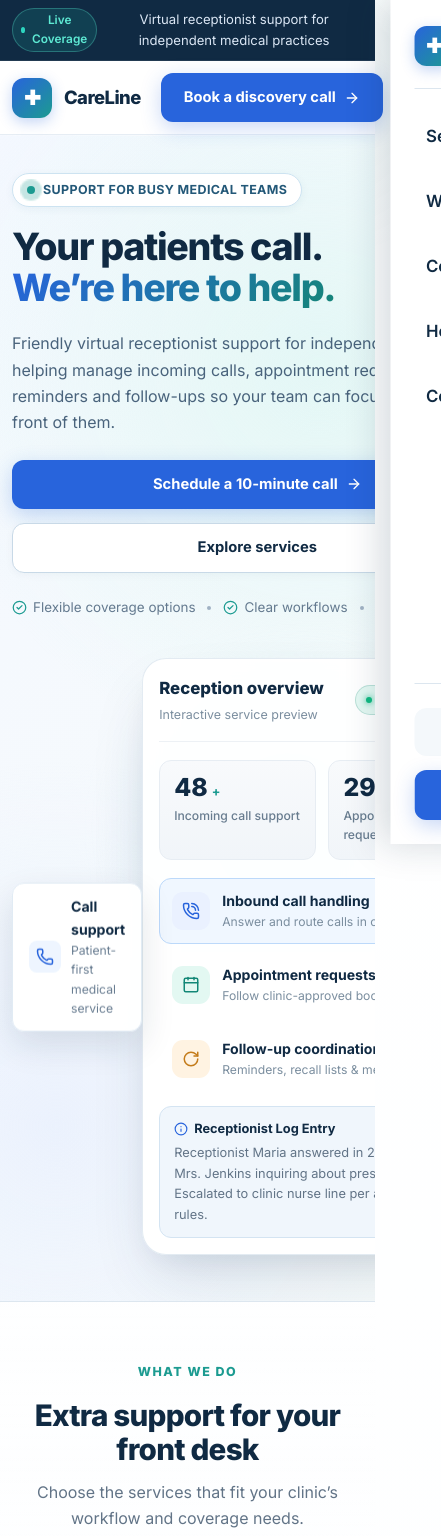
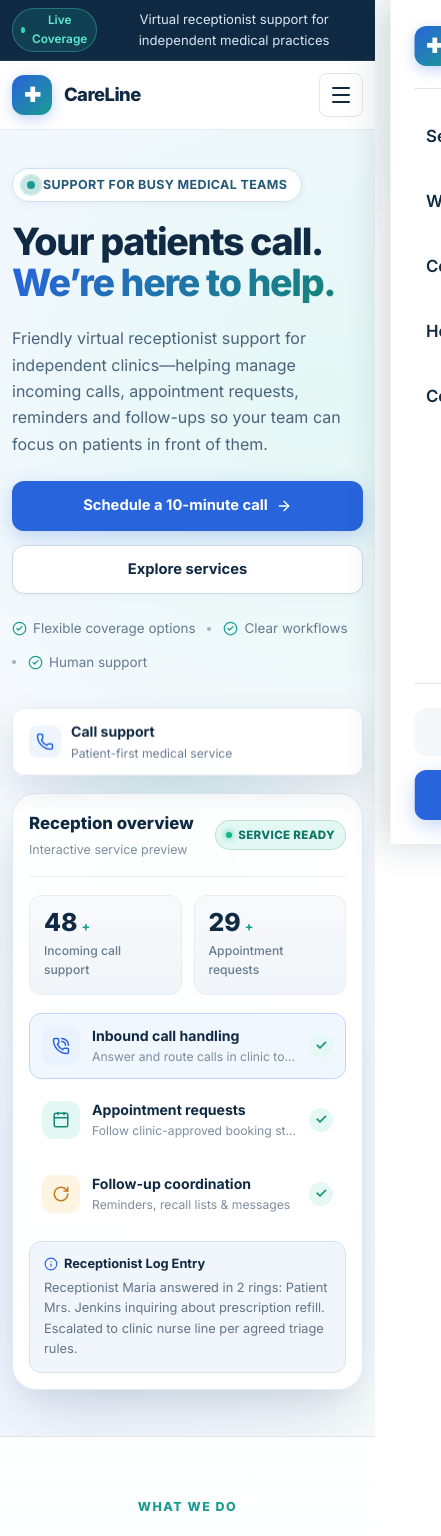
Before and after one commit to umarmughalcodez/careline-site, a Next.js app in the folder careline-app/: page / in a window 390 px wide. Shown: the top 1536 px of the page, 441 px wide, since content can reach past the window. Built offline with nearby package versions, Linux system fonts and the light colour scheme.

Commit message:
Made Responsive

```diff
--- a/careline-app/src/components/Hero.module.css
+++ b/careline-app/src/components/Hero.module.css
@@ -393,7 +393,7 @@
     padding: 48px 0;
   }
   .heroGrid {
-    grid-template-columns: 1fr;
+    grid-template-columns: minmax(0, 1fr);
     gap: 40px;
   }
   .heroContent {
@@ -418,7 +418,9 @@
     margin-bottom: 24px;
   }
   .heroArt {
-    min-height: 350px;
+    min-height: 0;
+    flex-direction: column;
+    gap: 12px;
   }
   .dashboard {
     padding: 16px;
@@ -426,8 +428,8 @@
   }
   .floatCard {
     position: static;
-    margin-top: 12px;
     width: 100%;
+    max-width: 430px;
     animation: none;
   }
   .floatOne, .floatTwo {
--- a/careline-app/src/components/Navbar.module.css
+++ b/careline-app/src/components/Navbar.module.css
@@ -219,7 +219,7 @@
   .mobileToggle {
     display: flex;
   }
-  .navActions .btn {
+  .navActions :global(.btn) {
     display: none;
   }
 }
```
